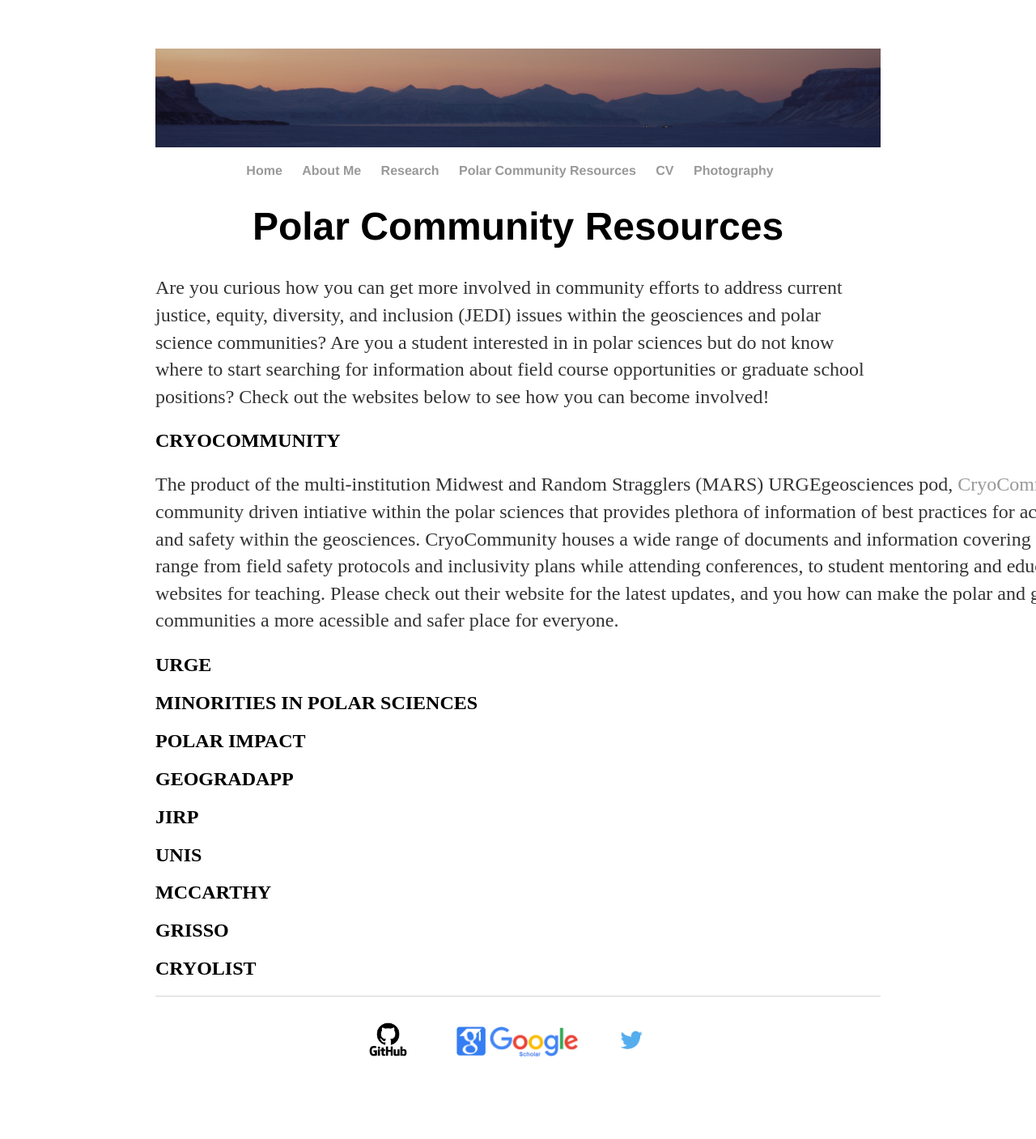
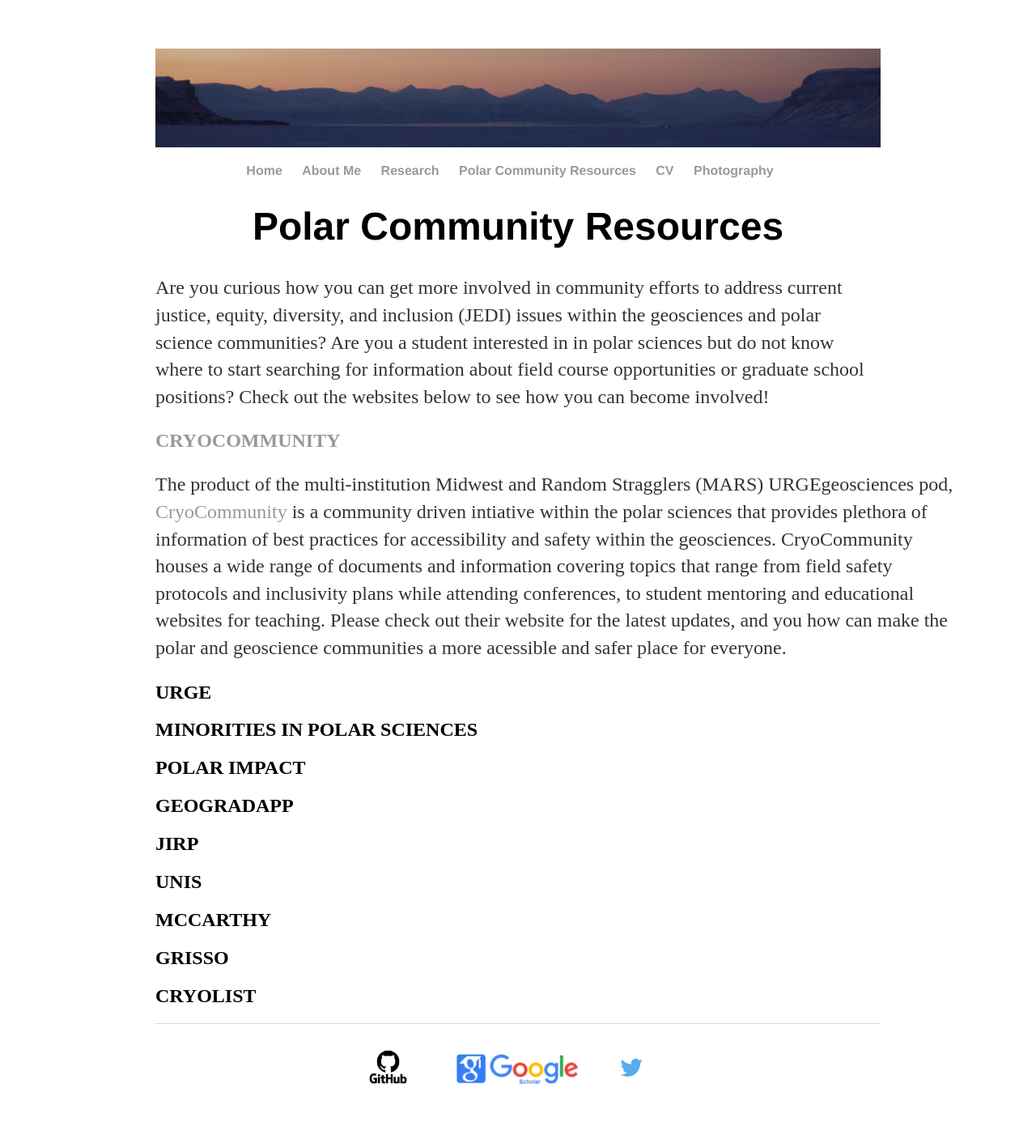
Before and after one commit to Cbarnett207/CBarnett207.github.io, a Jekyll site: the page built from community/index.html, in a window 1280 px wide. Shown: the whole page at 81% size. Built offline with Jekyll 4.4.1, drawn with Linux system fonts in a browser that asks for light colours; before the commit the page ends 1373 px from its top, so only the background shows below that.

Commit message:
changed text width
changed text width and added hyperlink to headers

```diff
--- a/community/index.html
+++ b/community/index.html
@@ -8,9 +8,9 @@ title: Cody Barnett, M.S. | Community
     geosciences and polar science communities?
     Are you a student interested in in polar sciences but do not know where to start searching for information about field course
     opportunities or graduate school positions? Check out the websites below to see how you can become involved!</p></div>
-    <h2>CRYOCOMMUNITY</h2>
+    <h2><a href="https://cryocommunity.org/" style="text-decoration:none">CRYOCOMMUNITY</a></h2>
       <div align="left">
-	      <p style="width:1200px">The product of the multi-institution Midwest and Random Stragglers (MARS) URGEgeosciences pod,
+	      <p style="width:1000px">The product of the multi-institution Midwest and Random Stragglers (MARS) URGEgeosciences pod,
 		      <a href="https://cryocommunity.org/" style="text-decoration:none">CryoCommunity</a> is a community driven
 		      intiative within the polar sciences that provides plethora of information of best practices for accessibility and safety within
 		      the geosciences. CryoCommunity houses a wide range of documents and information covering topics that range from field safety protocols and
```
